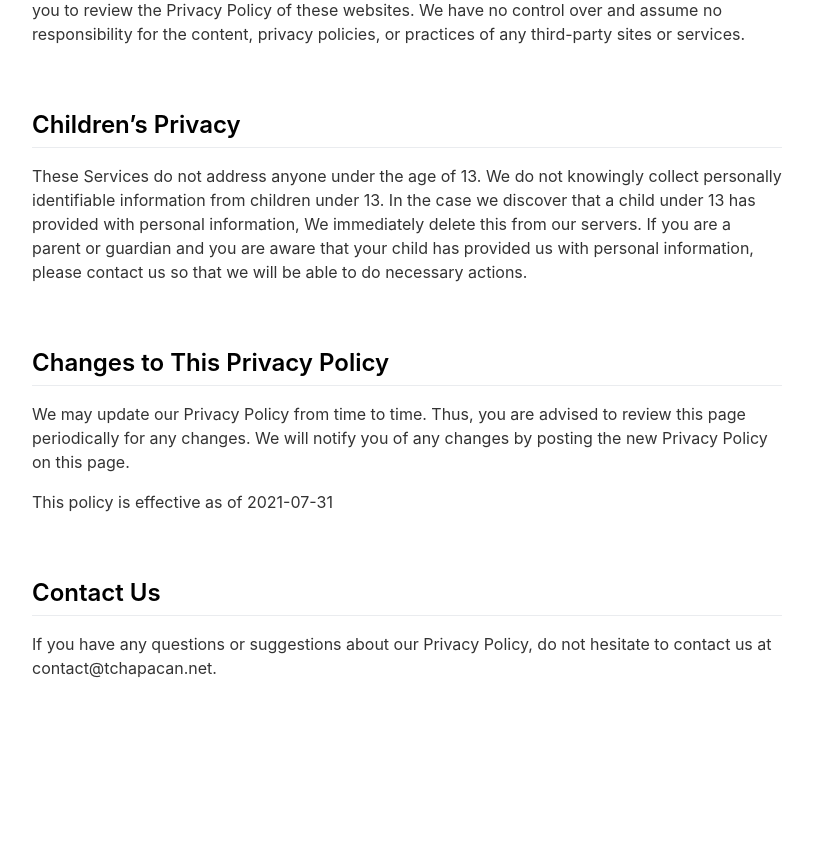
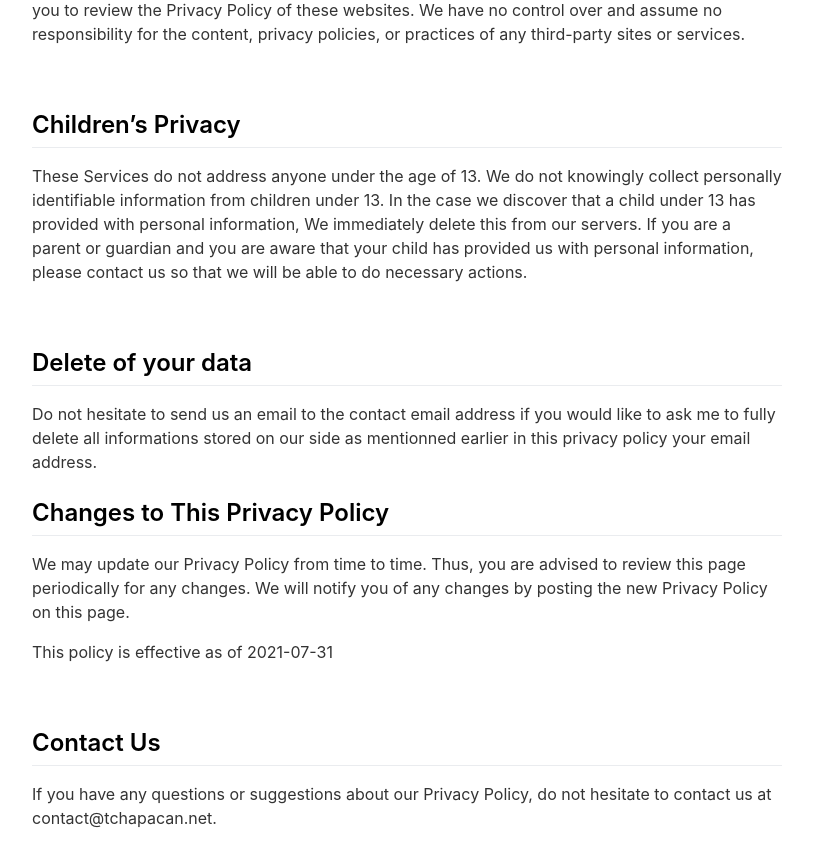
Before and after one commit to tchapacan/globaltrends-landing-page, a Jekyll site: the page built from _pages/privacypolicy.md, in a window 1280 px wide and 900 px high, scrolled down 2359 px. Shown: the top 867 px of the window, without its empty margins (233-1046 px from the left). Built offline with Jekyll 4.4.1, drawn with Linux system fonts in a browser that asks for light colours; nearby versions of some CDN libraries; before the commit the page ends 3109 px from its top, so only the background shows below that.

Commit message:
Update privacypolicy.md

```diff
--- a/_pages/privacypolicy.md
+++ b/_pages/privacypolicy.md
@@ -82,6 +82,9 @@ These Services do not address anyone under the age of 13. We do not knowingly co
 
 <br>
 
+## Delete of your data
+Do not hesitate to send us an email to the contact email address if you would like to ask me to fully delete all informations stored on our side as mentionned earlier in this privacy policy your email address.
+
 ## Changes to This Privacy Policy
 
 We may update our Privacy Policy from time to time. Thus, you are advised to review this page periodically for any changes. We will notify you of any changes by posting the new Privacy Policy on this page.
```
